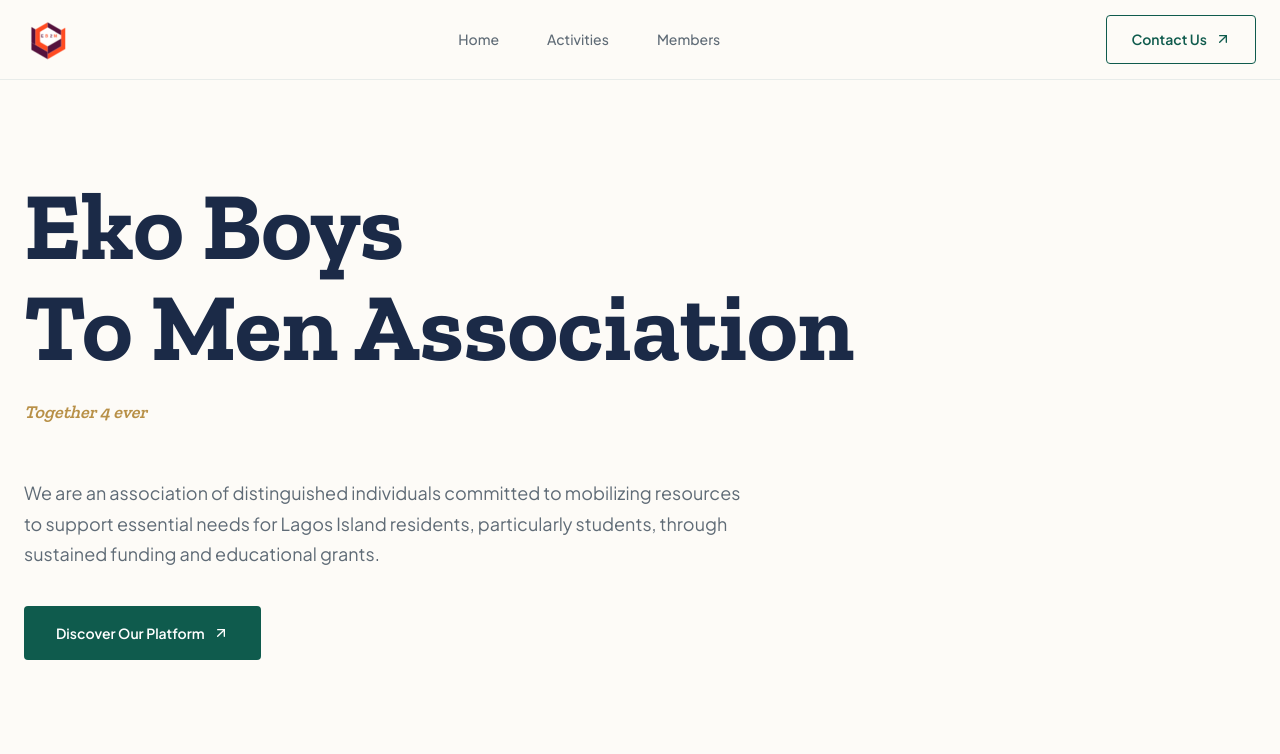
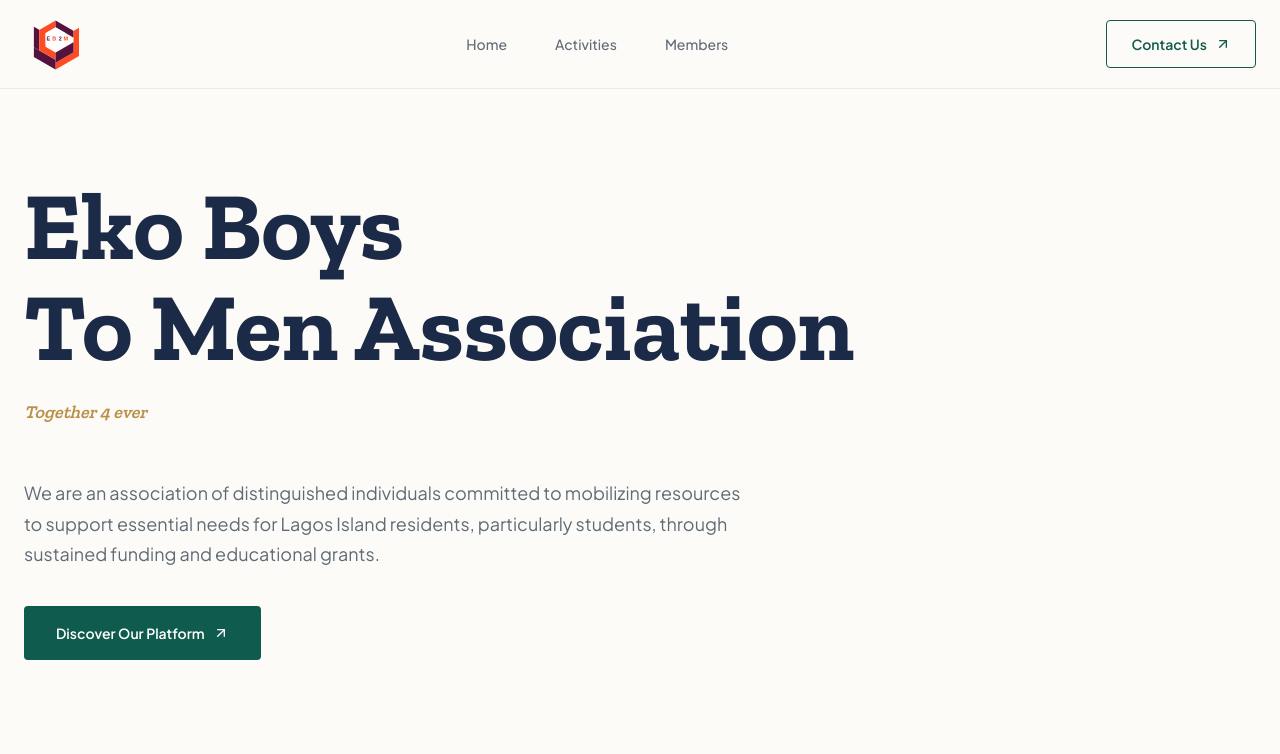
Before and after one commit to Joseph-1-Duro/official-eb2m, a Next.js app: page / in a window 1280 px wide. Shown: the top 754 px of the page. Built offline with nearby package versions, Linux system fonts and the light colour scheme; no server answers.

Commit message:
Update Logo component to use 64x64

```diff
--- a/src/ui/components/Logo.tsx
+++ b/src/ui/components/Logo.tsx
@@ -2,7 +2,7 @@
 
 import Image from "next/image";
 import Link from "next/link";
-import logo from '../../../public/logo48.png'
+import logo from '../../../public/logo64.png'
 
 type LogoProps = {
   onClick?: () => void;
@@ -11,7 +11,7 @@ type LogoProps = {
 export default function Logo({ onClick }: LogoProps) {
   return (
     <Link href="/" className="logo" onClick={onClick}>
-      <Image src={logo} alt="Logo" height={48} width={48} />
+      <Image src={logo} alt="Logo" height={64} width={64} />
     </Link>
   )
 }
```
